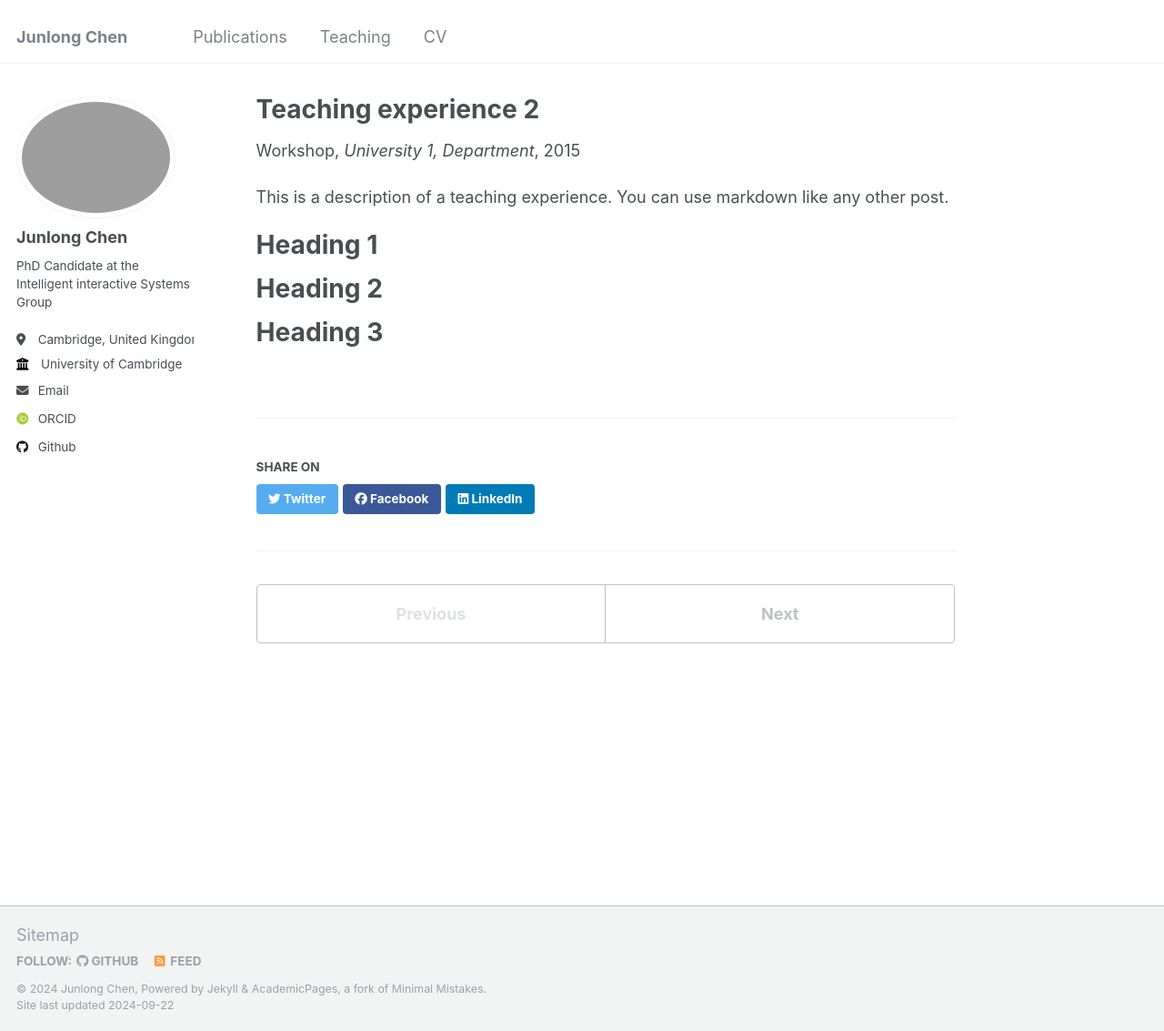
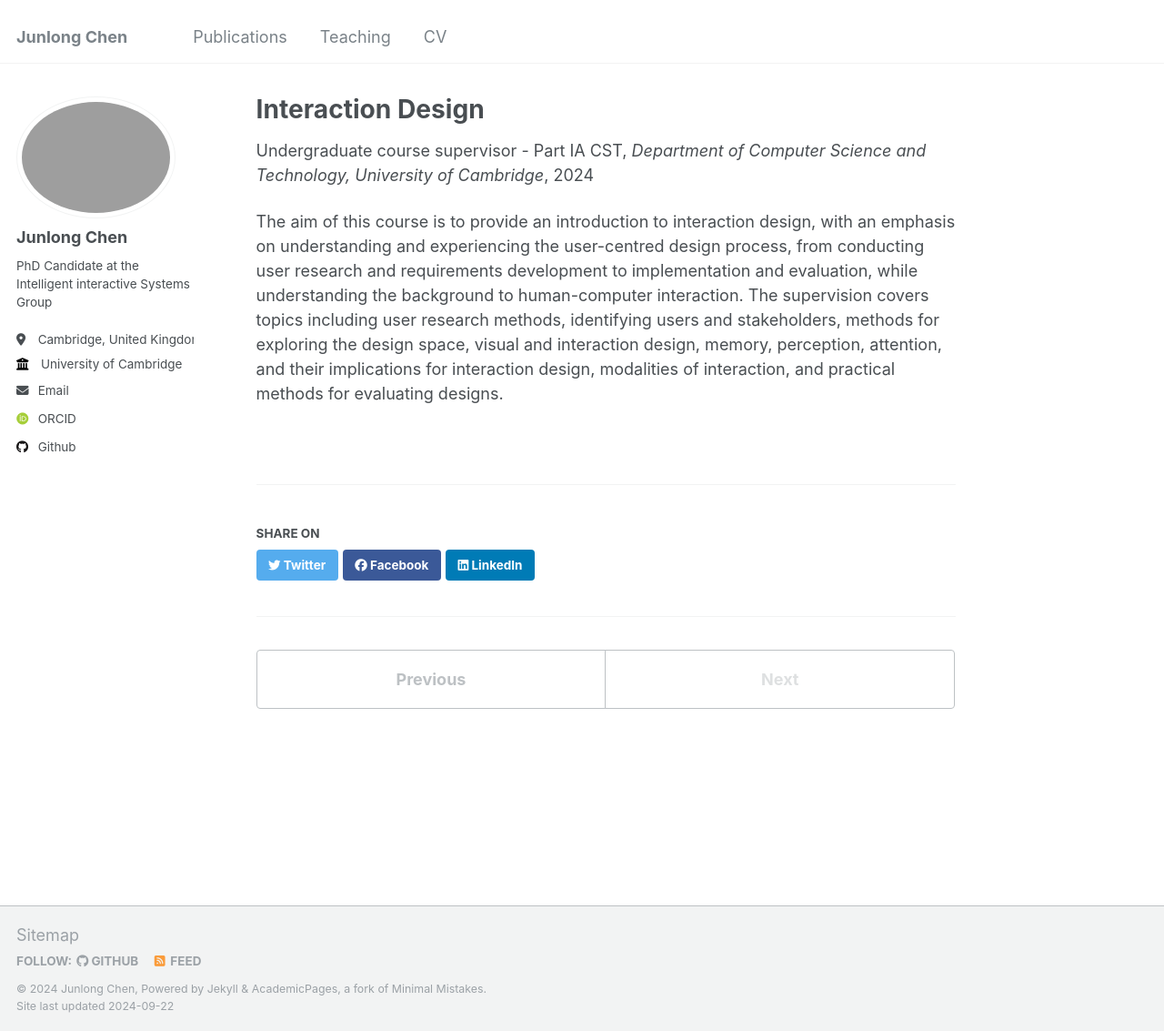
Before and after one commit to EnVisionXR/EnVisionXR.github.io, a Jekyll site: the page built from _teaching/2015-spring-teaching-2.md, in a window 1280 px wide and 1133 px high. Shown: the whole window at 91% size. Built offline with Jekyll 4.4.1, drawn with Linux system fonts in a browser that asks for light colours; some web fonts are replaced.

Commit message:
update teaching

```diff
--- a/_teaching/2015-spring-teaching-2.md
+++ b/_teaching/2015-spring-teaching-2.md
@@ -1,20 +1,11 @@
 ---
-title: "Teaching experience 2"
+title: "Interaction Design"
 collection: teaching
-type: "Workshop"
-permalink: /teaching/2015-spring-teaching-1
-venue: "University 1, Department"
-date: 2015-01-01
-location: "City, Country"
+type: "Undergraduate course supervisor - Part IA CST"
+permalink: /teaching/int-design
+venue: "Department of Computer Science and Technology, University of Cambridge"
+date: 2024-05-01
+location: "Cambridge, United Kingdom"
 ---
 
-This is a description of a teaching experience. You can use markdown like any other post.
-
-Heading 1
-======
-
-Heading 2
-======
-
-Heading 3
-======
+The aim of this course is to provide an introduction to interaction design, with an emphasis on understanding and experiencing the user-centred design process, from conducting user research and requirements development to implementation and evaluation, while understanding the background to human-computer interaction. The supervision covers topics including user research methods, identifying users and stakeholders, methods for exploring the design space, visual and interaction design, memory, perception, attention, and their implications for interaction design, modalities of interaction, and practical methods for evaluating designs.
```
Also changed, not shown: _teaching/2014-spring-teaching-1.md (+3 -12 lines).
